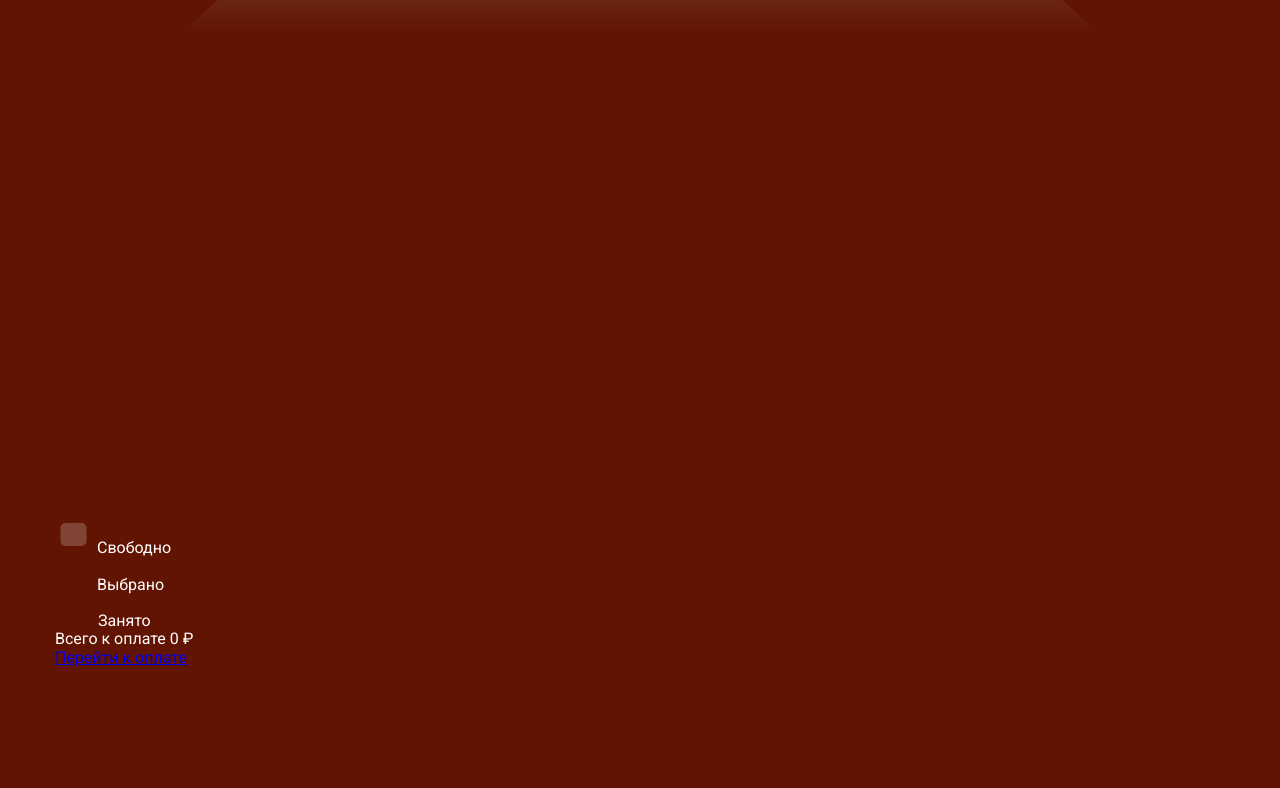
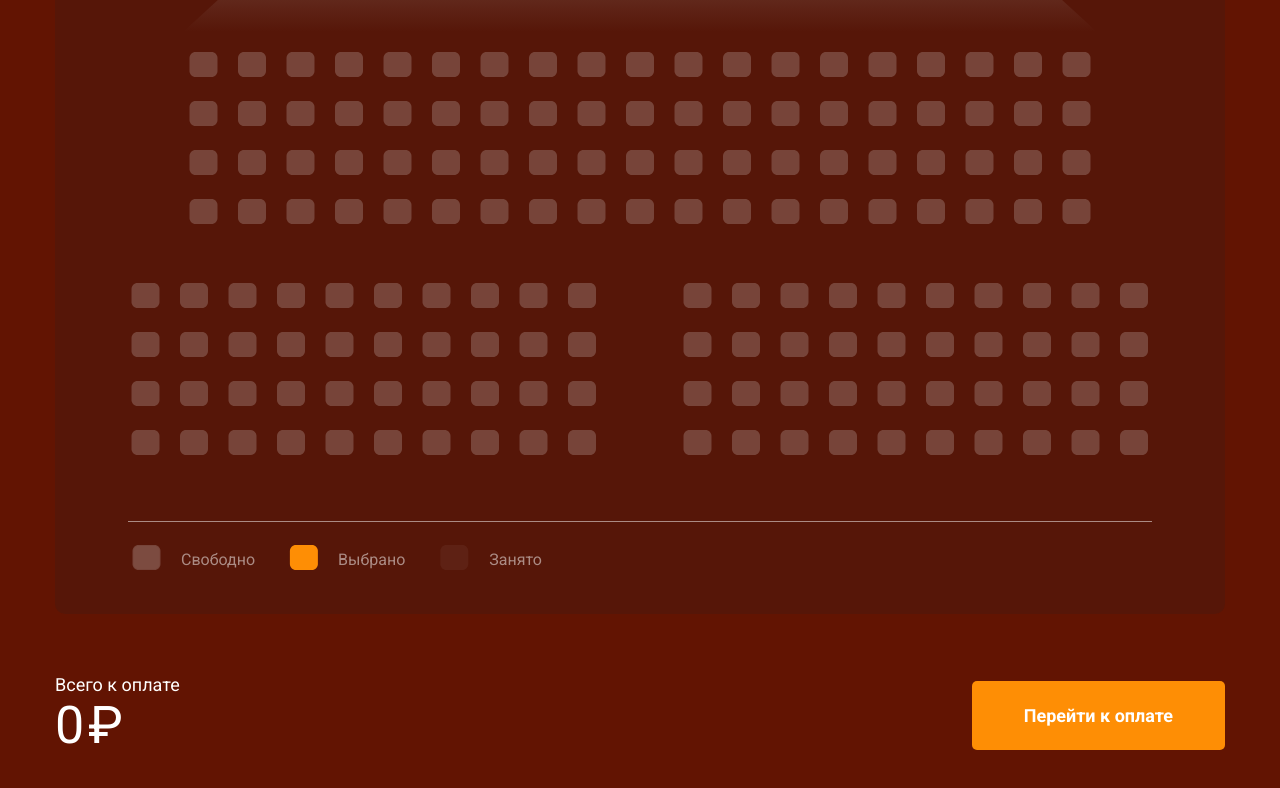
Before and after one commit to NOLA-sk/cinema, a plain HTML site: page index.html in a window 1280 px wide. Shown: the part 908-1696 px from the top of the page. Before the commit the page ends 1575 px from the top, so only its background shows below. Drawn offline with Linux system fonts and the light colour scheme; a script that the page names is missing.

Commit message:
добавлены места и скрипт для цены

```diff
--- a/css/style.css
+++ b/css/style.css
@@ -156,3 +156,68 @@ body {
 .select-cinema {
     min-width: 470px;
 }
+.scheme {
+    margin-bottom: 40px;
+    background: rgba(36, 36, 36, 0.18);
+    border-radius: 10px;
+}
+.scheme path:not(.light) {
+    fill: rgba(255, 255, 255, 0.2);
+    cursor: pointer;
+}
+.scheme path:not(.light):hover {
+    fill: rgba(255, 255, 255, 0.5);
+}
+.scheme path.booked,
+.scheme path.booked:hover {
+    fill: rgba(255, 255, 255, 0.05);
+    cursor: not-allowed;
+}
+.scheme path.active,
+.scheme path.active:hover {
+    fill: #FE8E05;
+}
+.legend {
+    display: flex;
+    align-items: center;
+    border-top: 1px solid rgba(255, 255, 255, 0.5);
+    max-width: 1024px;
+    margin: auto;
+    padding-top: 22px;
+    padding-bottom: 38px;
+}
+.legend-label {
+    display: flex;
+    align-items: center;
+    margin-right: 30px;
+    color: rgba(255, 255, 255, 0.5);
+}
+.legend svg {
+    margin-right: 15px;
+}
+.price {
+    padding-top: 20px;
+    padding-bottom: 40px;
+    display: flex;
+    align-items: center;
+    justify-content: space-between;
+}
+.price-label {
+    display: block;
+    font-size: 18px;
+    line-height: 21px;
+}
+.price-total, .ruble {
+    font-size: 52px;
+    line-height: 61px;
+}
+.button {
+    background: #FE8E05;
+    border-radius: 5px;
+    color:#fff;
+    font-weight: bold;
+    font-size: 18px;
+    line-height: 21px;
+    text-decoration: none;
+    padding: 24px 52px;
+}
```
